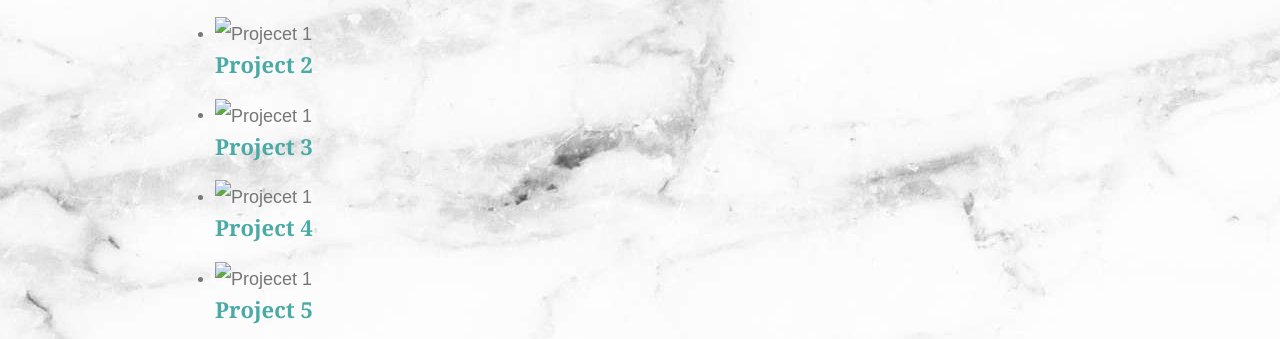
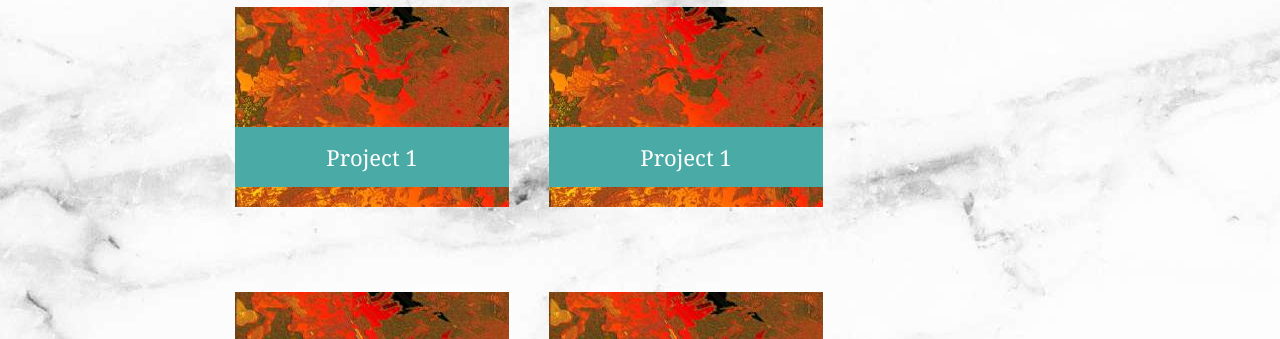
Before and after one commit to khnguyen94/Bootstrap_Portfolio, a plain HTML site: page portfolio.html in a window 1280 px wide. Shown: the part 118-457 px from the top of the page. Drawn offline with nearby package versions, Linux system fonts and the light colour scheme; files that its build step writes are made by us from their sources; files whose address does not match are found by name.

```diff
--- a/assets/css/style2.css
+++ b/assets/css/style2.css
@@ -63,8 +63,38 @@ nav {
 
 
 
+/* porfolio styling */
+.project-list {
+    list-style: none;
+}
 
+.project {
+    margin: 20px;
+    display: inline-block;
+    float: left;
+}
 
+.project-wrapper {
+    position: relative;
+    float: left;
+    width: 274px;
+    margin: 20px 0 25px;
+    overflow: auto;
+}
+
+.text-wrapper h3 {
+    position: absolute;
+    bottom: 20px;
+    width: 100%;
+    padding: 15px;
+    margin-bottom: 0;
+    font-weight: 300;
+    line-height: 30px;
+    color: #ffffff;
+    text-align: center;
+    background: #4aaaa5;
+    border-bottom: 0;
+}
 
 /* footer styling */
 footer {
--- a/portfolio.html
+++ b/portfolio.html
@@ -6,7 +6,7 @@
     <title>Portfolio | Khoa Nguyen</title>
     <link rel="stylesheet" href="https://stackpath.bootstrapcdn.com/bootstrap/4.3.1/css/bootstrap.min.css"
         integrity="sha384-ggOyR0iXCbMQv3Xipma34MD+dH/1fQ784/j6cY/iJTQUOhcWr7x9JvoRxT2MZw1T" crossorigin="anonymous">
-    <link rel="stylesheet" type="text/css" href="../Basic_Portfolio/assets/css/style2.css">
+    <link rel="stylesheet" type="text/css" href="../Bootstrap_Portfolio/assets/css/style2.css">
 </head>
 
 <body>
@@ -39,56 +39,59 @@
         </div>
     </header>
 
-    <div id="main-container" class="container">
-        <section class="main-section">
+    <hr>
+
+    <div class="container">
+        <div class="row">
+            <div class="col">
                 <ul class="project-list">
                     <li class="project">
                         <div class="project-wrapper">
-                        <img src="../Basic_Portfolio/assets/images/port1.jpeg" alt="Projecet 1">
+                            <img src="../Bootstrap_Portfolio/assets/images/port1.jpeg" alt="Projecet 1">
                             <div class="text-wrapper">
                                 <h3>Project 1</h3>
                             </div>
                         </div>
                     </li>
-
                     <li class="project">
                         <div class="project-wrapper">
-                        <img src="../Basic_Portfolio/assets/images/port2.jpeg" alt="Projecet 1">
+                            <img src="../Bootstrap_Portfolio/assets/images/port1.jpeg" alt="Projecet 1">
                             <div class="text-wrapper">
-                            <h3>Project 2</h3>
+                                <h3>Project 1</h3>
                             </div>
                         </div>
                     </li>
-
                     <li class="project">
                         <div class="project-wrapper">
-                        <img src="../Basic_Portfolio/assets/images/port3.jpeg" alt="Projecet 1">
+                            <img src="../Bootstrap_Portfolio/assets/images/port1.jpeg" alt="Projecet 1">
                             <div class="text-wrapper">
-                            <h3>Project 3</h3>
+                                <h3>Project 1</h3>
                             </div>
                         </div>
                     </li>
-
                     <li class="project">
                         <div class="project-wrapper">
-                        <img src="../Basic_Portfolio/assets/images/port4.jpeg" alt="Projecet 1">
+                            <img src="../Bootstrap_Portfolio/assets/images/port1.jpeg" alt="Projecet 1">
                             <div class="text-wrapper">
-                            <h3>Project 4</h3>
+                                <h3>Project 1</h3>
                             </div>
                         </div>
                     </li>
-
                     <li class="project">
                         <div class="project-wrapper">
-                        <img src="../Basic_Portfolio/assets/images/port5.jpeg" alt="Projecet 1">
+                            <img src="../Bootstrap_Portfolio/assets/images/port1.jpeg" alt="Projecet 1">
                             <div class="text-wrapper">
-                            <h3>Project 5</h3>
+                                <h3>Project 1</h3>
                             </div>
                         </div>
                     </li>
                 </ul>
-        </section>
             </div>
+        </div>
+    </div>
+
+
+
 
     <footer>
         <div class="container">
```
Also changed, not shown: contact.html (+44 -24 lines). Lines whose indentation alone changed are shown as unchanged.
